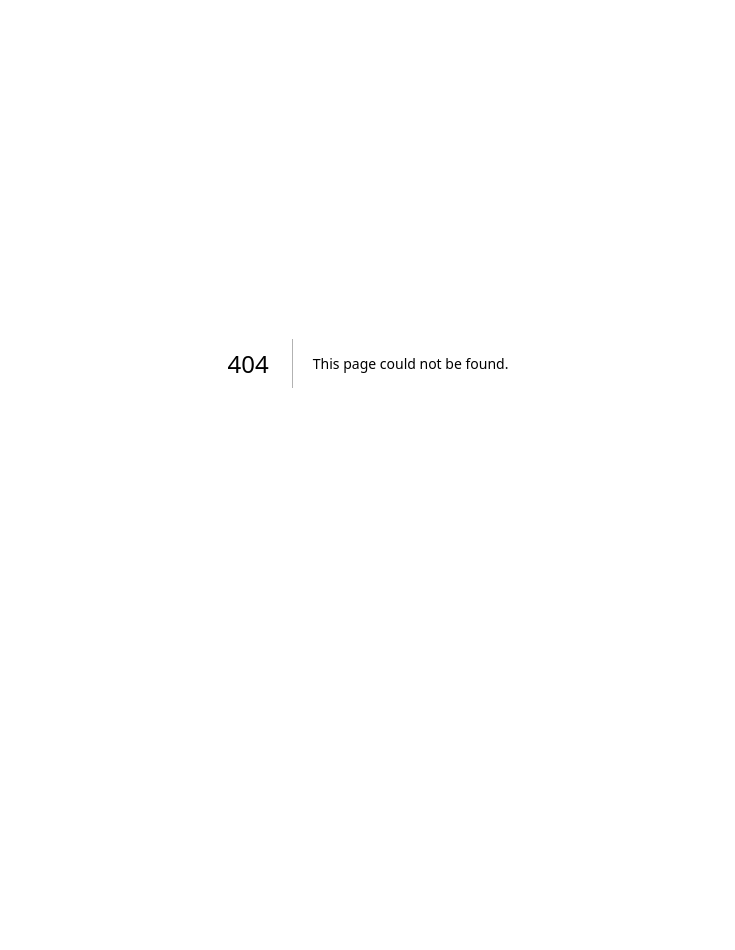
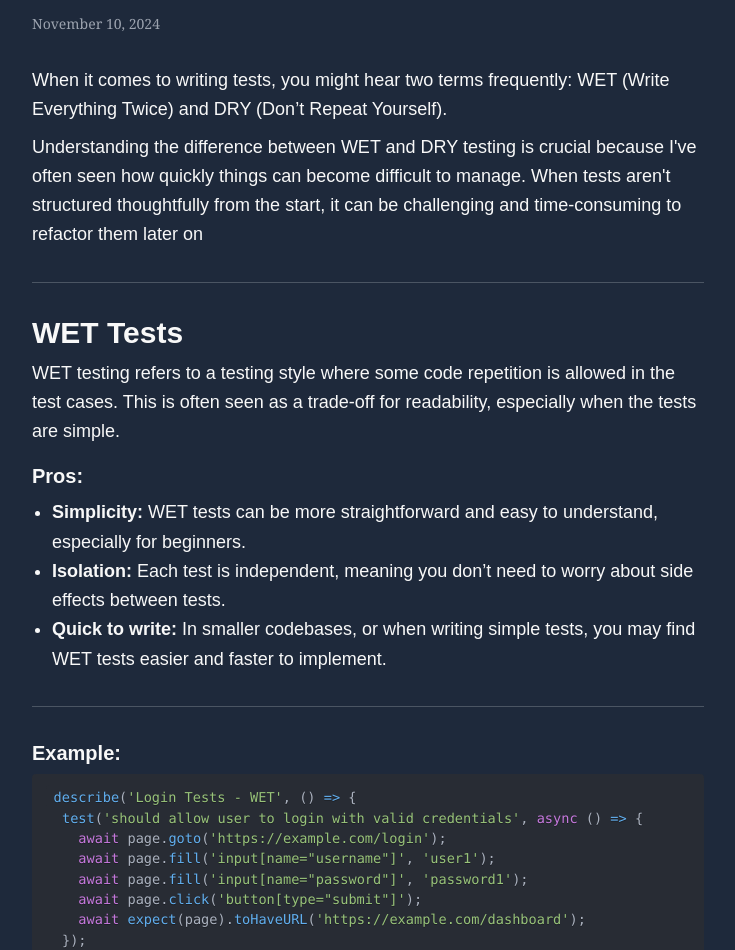
Before and after one commit to artshllk/e2e-testing-hub, a Next.js app: page /wetvsdry in a window 1280 px wide. Before the commit this address had no page. Shown: the part 204-1154 px from the top of the page, without its empty margins (272-1007 px from the left). Before the commit the page ends 968 px from the top, so only its background shows below. Built offline with nearby package versions, Linux system fonts and the light colour scheme.

Commit message:
added more content for wetvsdry and improved UI

```diff
--- /dev/null
+++ b/src/app/wetvsdry/page.jsx
@@ -0,0 +1,210 @@
+import { articles } from "@/pages";
+import "@/styles/globals.css";
+import { Prism as SyntaxHighlighter } from "react-syntax-highlighter";
+import { oneDark } from "react-syntax-highlighter/dist/esm/styles/prism";
+
+export default function WetVsDry() {
+  return (
+    <div className="flex flex-col items-center min-h-screen pt-10 px-4 md:px-20 text-customLightGray">
+      {/* Header Section */}
+      <div className="text-left mb-8 w-full max-w-lg md:max-w-2xl">
+        <h1 className="text-4xl md:text-5xl font-extrabold">
+          {articles[1].name}
+        </h1>
+        <p className="text-gray-400 text-sm mt-2 font-serif">
+          November 10, 2024
+        </p>
+      </div>
+
+      {/* Article Content */}
+      <div className="text-left w-full max-w-lg md:max-w-2xl">
+        <div className="text-lg leading-relaxed mb-6">
+          <p>
+            When it comes to writing tests, you might hear two terms frequently:
+            WET (Write Everything Twice) and DRY (Don’t Repeat Yourself).
+          </p>
+
+          <p className="mt-2 mb-4">
+            Understanding the difference between WET and DRY testing is crucial
+            because I've often seen how quickly things can become difficult to
+            manage. When tests aren't structured thoughtfully from the start, it
+            can be challenging and time-consuming to refactor them later on
+          </p>
+
+          <hr className="border-gray-600 w-full max-w-lg md:max-w-2xl my-8" />
+
+          <h2 className="text-3xl font-extrabold mt-6 mb-2">WET Tests</h2>
+          <p>
+            WET testing refers to a testing style where some code repetition is
+            allowed in the test cases. This is often seen as a trade-off for
+            readability, especially when the tests are simple.
+          </p>
+
+          <h3 className="text-xl font-semibold mt-4 mb-2">Pros:</h3>
+          <ul className="list-disc pl-5">
+            <li>
+              <strong>Simplicity:</strong> WET tests can be more straightforward
+              and easy to understand, especially for beginners.
+            </li>
+            <li>
+              <strong>Isolation:</strong> Each test is independent, meaning you
+              don’t need to worry about side effects between tests.
+            </li>
+            <li>
+              <strong>Quick to write:</strong> In smaller codebases, or when
+              writing simple tests, you may find WET tests easier and faster to
+              implement.
+            </li>
+          </ul>
+
+          <hr className="border-gray-600 w-full max-w-lg md:max-w-2xl my-8" />
+
+          <h3 className="text-xl font-semibold mt-6">Example:</h3>
+          <SyntaxHighlighter
+            language="javascript"
+            style={oneDark}
+            className="mb-6 rounded-md overflow-auto syntax-highlighter"
+          >
+            {`describe('Login Tests - WET', () => {
+  test('should allow user to login with valid credentials', async () => {
+    await page.goto('https://example.com/login');
+    await page.fill('input[name="username"]', 'user1');
+    await page.fill('input[name="password"]', 'password1');
+    await page.click('button[type="submit"]');
+    await expect(page).toHaveURL('https://example.com/dashboard');
+  });
+
+  test('should show an error with invalid credentials', async () => {
+    await page.goto('https://example.com/login');
+    await page.fill('input[name="username"]', 'user1');
+    await page.fill('input[name="password"]', 'wrongpassword');
+    await page.click('button[type="submit"]');
+    await expect(page).toHaveText('Invalid username or password');
+  });
+});`}
+          </SyntaxHighlighter>
+
+          <p>
+            In this WET test, the code for filling out the login form and
+            clicking the submit button is repeated in both test cases.
+          </p>
+
+          <h2 className="text-3xl font-extrabold mt-6 mb-2">DRY Tests</h2>
+          <p>
+            DRY is a principle where you aim to avoid repeating code. In the
+            context of tests, this means abstracting shared logic into reusable
+            functions or setup steps, reducing duplication.
+          </p>
+
+          <h3 className="text-xl font-semibold mt-4">Pros:</h3>
+          <ul className="list-disc pl-5">
+            <li>
+              <strong>Less redundancy:</strong> DRY tests are more efficient,
+              especially for larger projects where the same logic might be
+              needed across multiple tests.
+            </li>
+            <li>
+              <strong>Easier maintenance:</strong> When test logic changes, you
+              only need to update it in one place.
+            </li>
+            <li>
+              <strong>Cleaner tests:</strong> DRY tests tend to be more concise
+              and focused on testing the behavior rather than setting up the
+              same steps over and over.
+            </li>
+          </ul>
+
+          <h3 className="text-xl font-semibold mt-6">Example:</h3>
+          <SyntaxHighlighter
+            language="javascript"
+            style={oneDark}
+            className="mb-6 rounded-md overflow-auto syntax-highlighter"
+          >
+            {`describe('Login Tests - DRY', () => {
+  const login = async (username, password) => {
+    await page.goto('https://example.com/login');
+    await page.fill('input[name="username"]', username);
+    await page.fill('input[name="password"]', password);
+    await page.click('button[type="submit"]');
+  };
+
+  test('should allow user to login with valid credentials', async () => {
+    await login('user1', 'password1');
+    await expect(page).toHaveURL('https://example.com/dashboard');
+  });
+
+  test('should show an error with invalid credentials', async () => {
+    await login('user1', 'wrongpassword');
+    await expect(page).toHaveText('Invalid username or password');
+  });
+});`}
+          </SyntaxHighlighter>
+
+          <p>
+            In this DRY test, the common login functionality has been abstracted
+            into the login function, avoiding repetition.
+          </p>
+
+          <p className="mt-6">
+            This example may be simple, but the goal of this blog is to provide
+            a clear understanding of the pros and cons of WET and DRY
+            approaches, helping you decide which is more suitable for your
+            testing needs.
+          </p>
+
+          <hr className="border-gray-600 w-full max-w-lg md:max-w-2xl my-8" />
+
+          <h2 className="text-3xl font-extrabold mt-6 mb-2">
+            When to Use WET vs. DRY
+          </h2>
+          <p>
+            From my personal experience, I highly recommend having a clear
+            understanding of the requirements before you start writing tests. On
+            a broader level, if your goal is simply to create a few test cases,
+            avoid creating variables for selectors that you only use once or
+            twice. However, if you're building a larger suite of tests with
+            similar, critical application flows, the DRY principle can be
+            invaluable. Using DRY will make your test suite easier to maintain
+            in the long run.
+          </p>
+          <h3 className="text-xl font-semibold mt-4">Use WET when:</h3>
+          <ul className="list-disc pl-5">
+            <li>Your tests are simple and self-contained.</li>
+            <li>
+              You're dealing with code that's unlikely to change frequently.
+            </li>
+            <li>You need clarity and simplicity in your tests.</li>
+          </ul>
+
+          <h3 className="text-xl font-semibold mt-6">Use DRY when:</h3>
+          <ul className="list-disc pl-5">
+            <li>You have repeated logic in multiple tests.</li>
+            <li>
+              You're working in a larger codebase where duplication could lead
+              to maintainability issues.
+            </li>
+            <li>
+              You need to refactor your tests for better clarity and efficiency.
+            </li>
+          </ul>
+
+          <h2 className="text-3xl font-extrabold mt-7 mb-3">Conclusion</h2>
+          <p>
+            While the DRY principle is widely encouraged, it’s important to
+            strike a balance between readability and maintainability. Sometimes,
+            writing slightly repetitive tests (WET) can improve clarity,
+            especially when the tests are short and focused. However, for larger
+            and more complex test suites, adopting the DRY principle will lead
+            to cleaner, more maintainable code.
+          </p>
+
+          <p>
+            Ultimately, test clarity and maintainability should always be your
+            goal, so choose the approach that fits your project’s scale and
+            complexity.
+          </p>
+        </div>
+      </div>
+    </div>
+  );
+}
--- a/src/pages/index.js
+++ b/src/pages/index.js
@@ -4,12 +4,14 @@ import Link from "next/link";
 export const articles = [
   {
     id: 1,
+    path: "/cypressvsplaywright",
     name: "Cypress vs Playwright",
     date: "October 27, 2024",
     description: "Comparing the leading e2e testing frameworks",
   },
   {
     id: 2,
+    path: "/wetvsdry",
     name: "Should Tests Be WET or DRY?",
     date: "Novemeber 10, 2024",
     description: "Finding the Right Balance",
@@ -27,7 +29,7 @@ export default function Home() {
               className="bg-gray-900 rounded-lg mt-3 shadow-lg p-6"
             >
               <Link
-                href="/cypressvsplaywright"
+                href={article.path}
                 className="block text-3xl font-extrabold bg-clip-text text-transparent bg-gradient-to-r from-pink-500 to-purple-500"
               >
                 {article.name}
```
